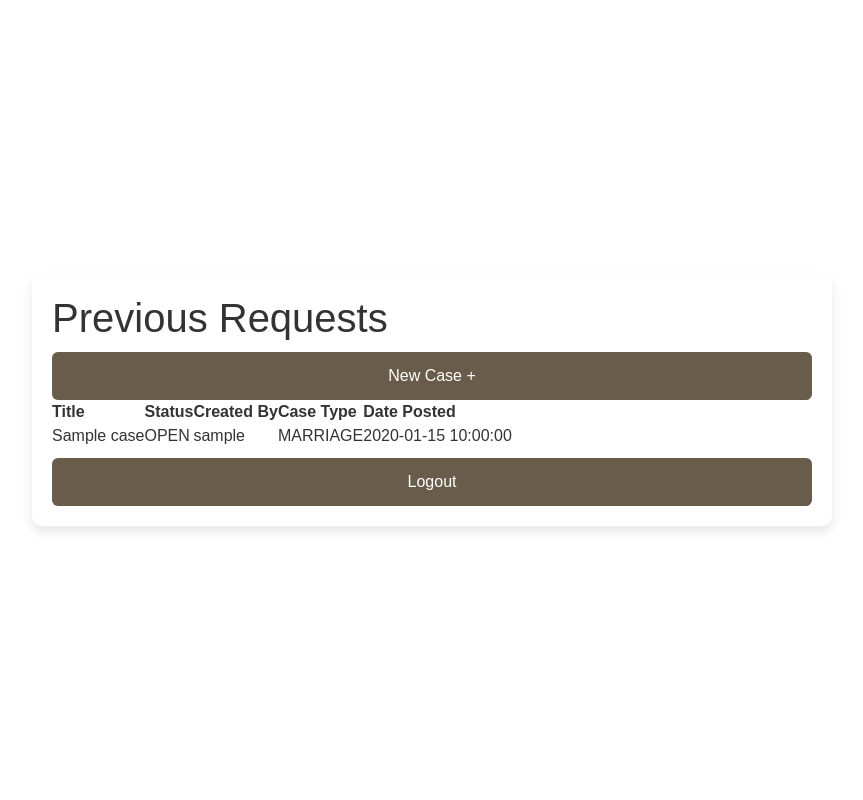
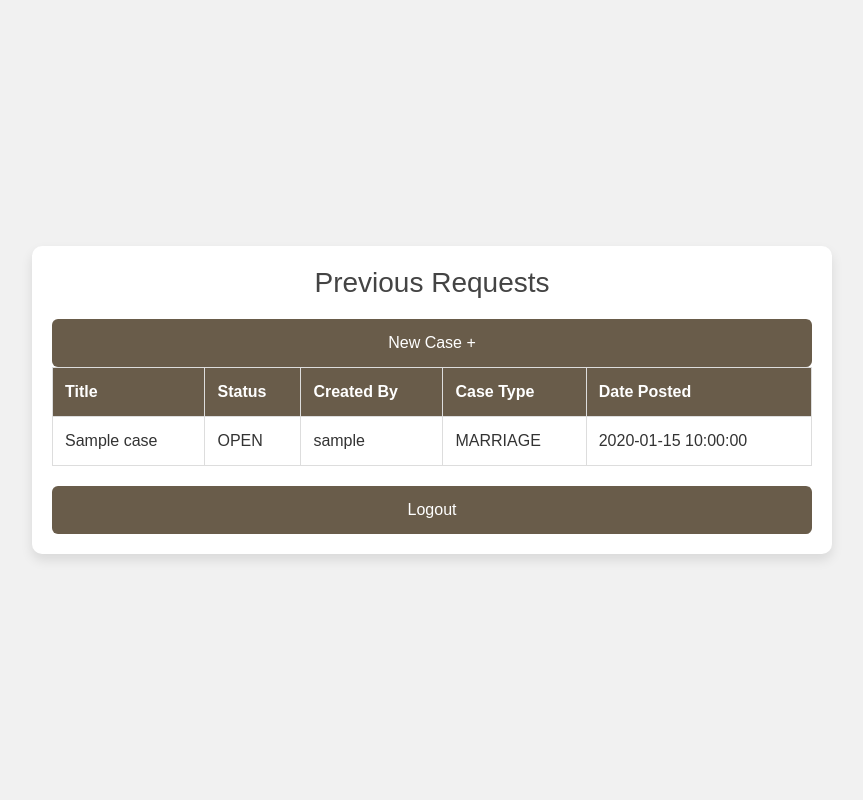
Before and after one commit to siddsp02/LawReach, a Flask app: page /client in a window 1280 px wide. Shown: the whole page, without its empty margins (208-1071 px from the left). Run offline with Flask 3, Linux system fonts and the light colour scheme; a user stored in the database is signed in; tables that the repository leaves empty hold one stand-in row (values such as "Sample post").

Commit message:
Revert "fixed indexBody"
This reverts commit 259ffa65436b1d0dc71790fc2699e8995a9df70f.

```diff
--- a/src/static/styles.css
+++ b/src/static/styles.css
@@ -12,7 +12,7 @@ body {
     justify-content: center;
     align-items: center;
     min-height: 100vh;
-    /* background-color: #f1f1f1; */
+    background-color: #f1f1f1;
     color: #333;
 }
 
@@ -20,6 +20,17 @@ fieldset {
     border-width: 0;
     padding: 0;
     margin: 0;
+}
+
+.indexBodx{
+    font-family: Arial, sans-serif;
+    /* Adding gradient background */
+    background: linear-gradient(to right, #695c4a, #c1b19d); /* Gradient from left to right */
+    display: flex;
+    justify-content: center;
+    align-items: center;
+    height: 100vh;
+    color: #333;
 }
 
 /* Button Styling */
@@ -72,15 +83,59 @@ a:hover {
     transform: scale(1.05);
 }
 
-.indexBody{
-    font-family: Arial, sans-serif;
-    /* Adding gradient background */
-    background: linear-gradient(to right, #695c4a, #c1b19d); /* Gradient from left to right */
-    display: flex;
-    justify-content: center;
-    align-items: center;
-    height: 100vh;
+/* Header */
+h1 {
+    text-align: center;
+    font-size: 28px;
+    color: #444;
+    margin-bottom: 20px;
+}
+
+/* Table Styling */
+table {
+    width: 100%;
+    border-collapse: collapse;
+    margin-bottom: 20px;
+}
+
+th, td {
+    padding: 12px;
+    text-align: left;
+    border: 1px solid #ddd;
+}
+
+th {
+    background-color: #695c4a;
+    color: white;
+}
+
+tr:nth-child(even) {
+    background-color: #fafafa;
+}
+
+input[type="text"],
+input[type="email"],
+input[type="password"],
+textarea,
+select {
+    width: 100%;
+    padding: 12px;
+    margin-bottom: 15px;
+    border: 1px solid #ddd;
+    border-radius: 5px;
+    font-size: 16px;
+}
+
+h2 {
+    text-align: center;
     color: #333;
+    font-size: 24px;
+    margin-bottom: 20px;
+}
+
+input[type="text"]:focus, input[type="password"]:focus, select:focus, textarea:focus input:focus {
+    border-color: #695c4a;
+    outline: none;
 }
 
 /* Container Styling */
--- a/src/templates/index.html
+++ b/src/templates/index.html
@@ -6,7 +6,7 @@
     <meta name="viewport" content="width=device-width, initial-scale=1.0">
     <link rel="stylesheet" href="https://cdn.jsdelivr.net/npm/bootstrap@4.4.1/dist/css/bootstrap.min.css"
         integrity="sha384-Vkoo8x4CGsO3+Hhxv8T/Q5PaXtkKtu6ug5TOeNV6gBiFeWPGFN9MuhOf23Q9Ifjh" crossorigin="anonymous">
-    <link rel="stylesheet" type="text/css" href="{{ url_for('static', filename='styles.css') }}">
+    <link rel="stylesheet" type="text/css" href="{{ url_for('static', filename='styles/index.css') }}">
     <title>LawReach</title>
 </head>
 
```
